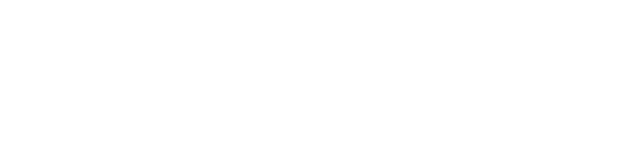
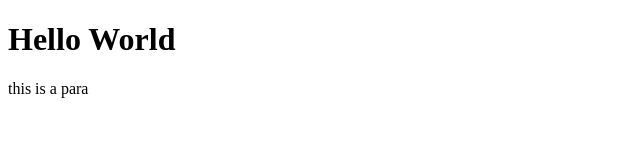
Before and after one commit to vortexZen/Project, a plain HTML site: page index.html in a window 1280 px wide. Shown: the whole page, without its empty margins (0-640 px from the left). Drawn offline with Linux system fonts and the light colour scheme.

Commit message:
added-tags

```diff
--- a/index.html
+++ b/index.html
@@ -6,6 +6,9 @@
     <title>Document</title>
 </head>
 <body>
-
+    <h1>Hello World</h1>
+    <p>
+        this is a para
+    </p>
 </body>
 </html>
```
